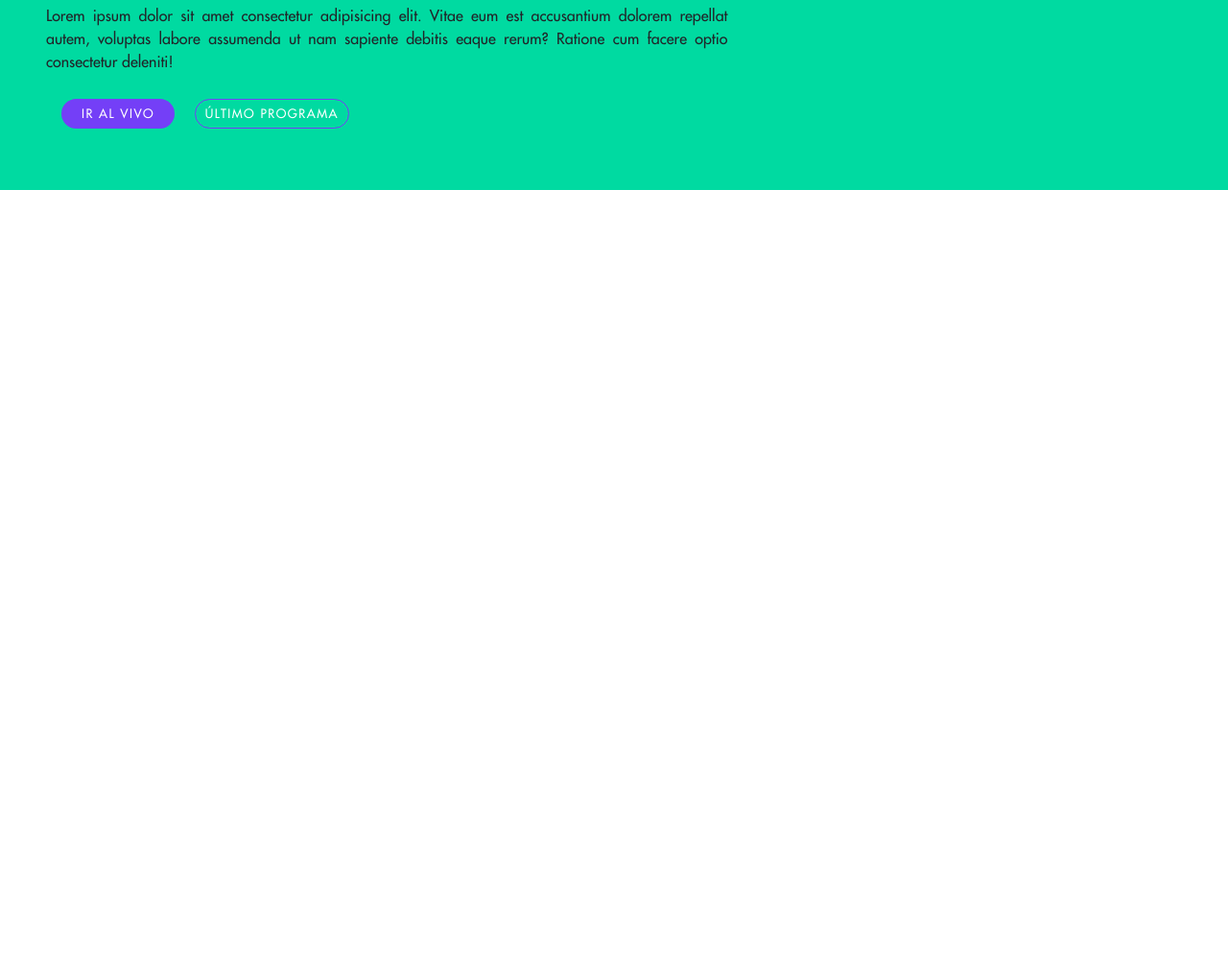
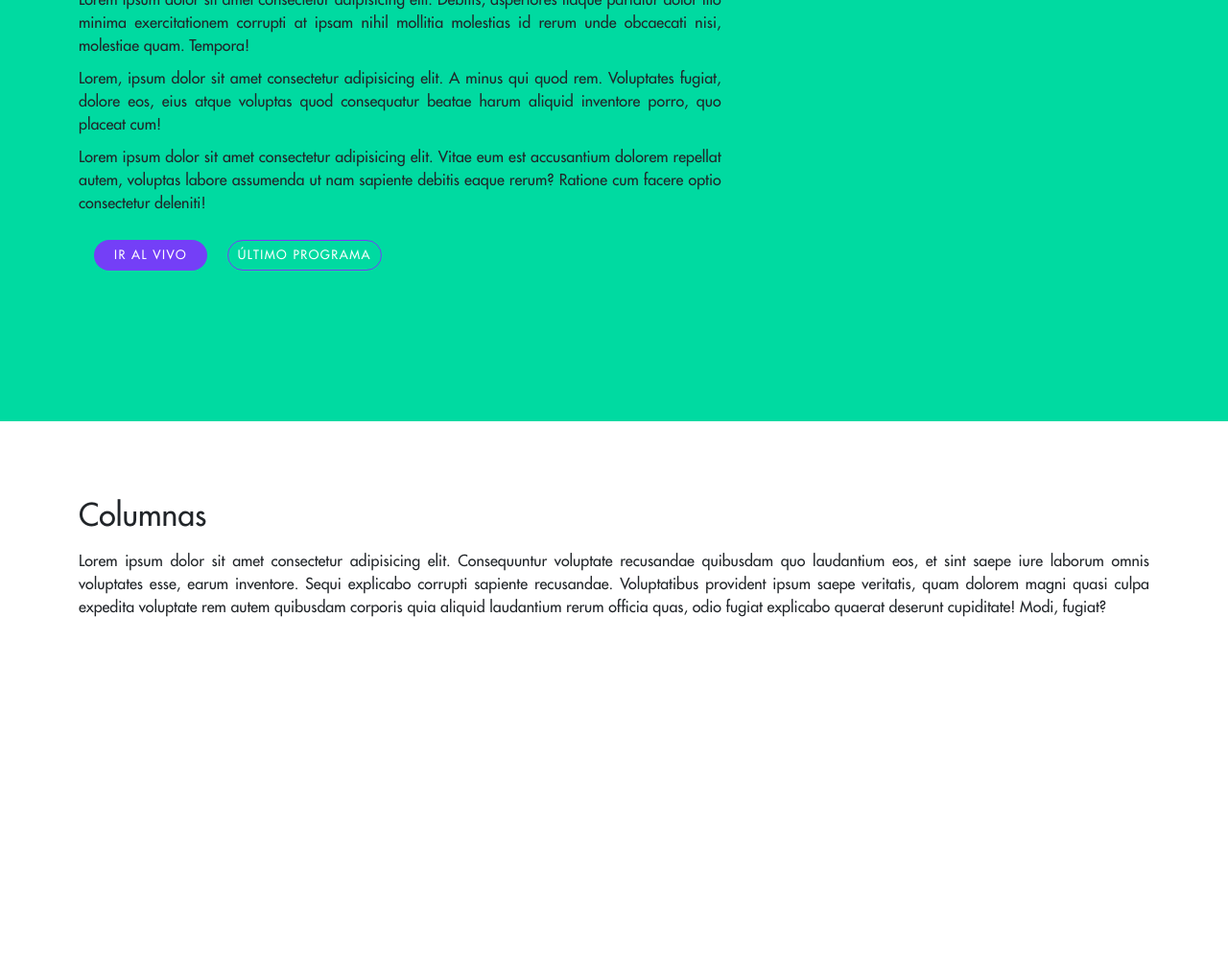
Before and after one commit to Cerradoloslunes/cll, a website: page index.html in a window 1280 px wide. Shown: the part 343-1357 px from the top of the page at 96% size. Before the commit the page ends 800 px from the top, so only its background shows below. Drawn offline with nearby package versions, Linux system fonts and the light colour scheme; no server answers.

Commit message:
ajusto navbar y agrego seccion columnas

```diff
--- a/index.html
+++ b/index.html
@@ -1,5 +1,6 @@
 <!DOCTYPE html>
 <html lang="en">
+
 <head>
   <meta charset="UTF-8">
   <meta http-equiv="X-UA-Compatible" content="IE=edge">
@@ -7,14 +8,16 @@
   <link rel="stylesheet" href="styles/style.css">
   <title>Cerrado los lunes</title>
 </head>
+
 <body>
-
+  <div class="navbar__whiteSpace"></div>
   <nav class="navbar navbar-expand-lg navbar-light">
-        <div class="container">
+    <div class="container navbar__container">
       <a class="navbar-brand" href="#">
         <img src="images/logo.png" class="navbar-brand__logo" alt="logo">
       </a>
-          <button class="navbar-toggler" type="button" data-bs-toggle="collapse" data-bs-target="#navbarNav" aria-controls="navbarNav" aria-expanded="false" aria-label="Toggle navigation">
+      <button class="navbar-toggler" type="button" data-bs-toggle="collapse" data-bs-target="#navbarNav"
+        aria-controls="navbarNav" aria-expanded="false" aria-label="Toggle navigation">
         <span class="navbar-toggler-icon"></span>
       </button>
       <div class="collapse navbar-collapse" id="navbarNav">
@@ -33,17 +36,42 @@
     </div>
   </nav>
 
-    <div class="container-fluid p-5" id="welcome">
+  <div id="welcome">
+    <div class="container welcome__container">
+      <div class="welcome__info">
         <h1>¡Hola!</h1>
-        <p class="institucional">Lorem ipsum dolor sit amet consectetur adipisicing elit. Debitis, asperiores itaque pariatur dolor illo minima exercitationem corrupti at ipsam nihil mollitia molestias id rerum unde obcaecati nisi, molestiae quam. Tempora!</p>
-        <p class="institucional">Lorem, ipsum dolor sit amet consectetur adipisicing elit. A minus qui quod rem. Voluptates fugiat, dolore eos, eius atque voluptas quod consequatur beatae harum aliquid inventore porro, quo placeat cum!</p>
-        <p class="institucional">Lorem ipsum dolor sit amet consectetur adipisicing elit. Vitae eum est accusantium dolorem repellat autem, voluptas labore assumenda ut nam sapiente debitis eaque rerum? Ratione cum facere optio consectetur deleniti!</p>
-    <div class="btn btn-mis m-3">ir al vivo</div> <a id="youtube_video" target="blank"><div class="btn btn-otros">último programa</div></a>
+        <p class="institucional">Lorem ipsum dolor sit amet consectetur adipisicing elit. Debitis, asperiores itaque
+          pariatur dolor illo minima exercitationem corrupti at ipsam nihil mollitia molestias id rerum unde obcaecati
+          nisi, molestiae quam. Tempora!</p>
+        <p class="institucional">Lorem, ipsum dolor sit amet consectetur adipisicing elit. A minus qui quod rem.
+          Voluptates fugiat, dolore eos, eius atque voluptas quod consequatur beatae harum aliquid inventore porro, quo
+          placeat cum!</p>
+        <p class="institucional">Lorem ipsum dolor sit amet consectetur adipisicing elit. Vitae eum est accusantium
+          dolorem repellat autem, voluptas labore assumenda ut nam sapiente debitis eaque rerum? Ratione cum facere
+          optio consectetur deleniti!</p>
+        <div class="btn btn-mis m-3">ir al vivo</div> <a id="youtube_video" target="blank">
+          <div class="btn btn-otros">último programa</div>
+        </a>
+      </div>
+    </div>
   </div>
 
-    <div id="columnas"></div>
+  <section id="columnas">
+    <div class="container columnas__container">
+      <h2>Columnas</h2>
+      <p>Lorem ipsum dolor sit amet consectetur adipisicing elit. Consequuntur voluptate recusandae quibusdam quo
+        laudantium eos, et sint saepe iure laborum omnis voluptates esse, earum inventore. Sequi explicabo corrupti
+        sapiente recusandae.
+        Voluptatibus provident ipsum saepe veritatis, quam dolorem magni quasi culpa expedita voluptate rem autem
+        quibusdam corporis quia aliquid laudantium rerum officia quas, odio fugiat explicabo quaerat deserunt
+        cupiditate! Modi, fugiat?</p>
+    </div>
+  </section>
+
+
   <script src="node_modules/bootstrap/dist/js/bootstrap.min.js"></script>
   <script src="https://ajax.googleapis.com/ajax/libs/jquery/2.1.1/jquery.min.js"></script>
   <script src="main.js"></script>
 </body>
+
 </html>
--- a/styles/_layout.scss
+++ b/styles/_layout.scss
@@ -1,5 +1,20 @@
+.navbar__whiteSpace {
+    height: 30px;
+    background-color:  $institucional;
+}
+
 #welcome {
-    position: relative;
-    top: 112px;
+    height: 80vh; //lo puse al paso poder ajustar la navbar
     background-color: $institucional;
+    .welcome__container {
+        display: flex;
+        justify-content: center;
+        align-items: center;
+        height: 100%;
+    }
 }
+
+#columnas {
+    margin-top: 5rem;
+    height: 100vh;
+}
--- a/styles/main.scss
+++ b/styles/main.scss
@@ -12,10 +12,14 @@
 /* navbar */
 .navbar {
     z-index: 1;
-    position: fixed;
+    position: sticky;
     top: 0;
     width: 100%;
     background-color: $institucional;
+
+    .navbar__container {
+        width: 65%;
+    }
     .navbar-brand {
         padding: 0;
         .navbar-brand__logo {
@@ -54,3 +58,11 @@ p.institucional {
     background-color: inherit;
     border: 1px solid $miselanias;
 }
+
+
+/* columnas */
+#columnas {
+    h2 {
+        margin-bottom: 1rem;
+    }
+}
```
Also changed, not shown: images/cruz.png (added), styles/style.css, 1 other file. Lines whose indentation alone changed are shown as unchanged.
